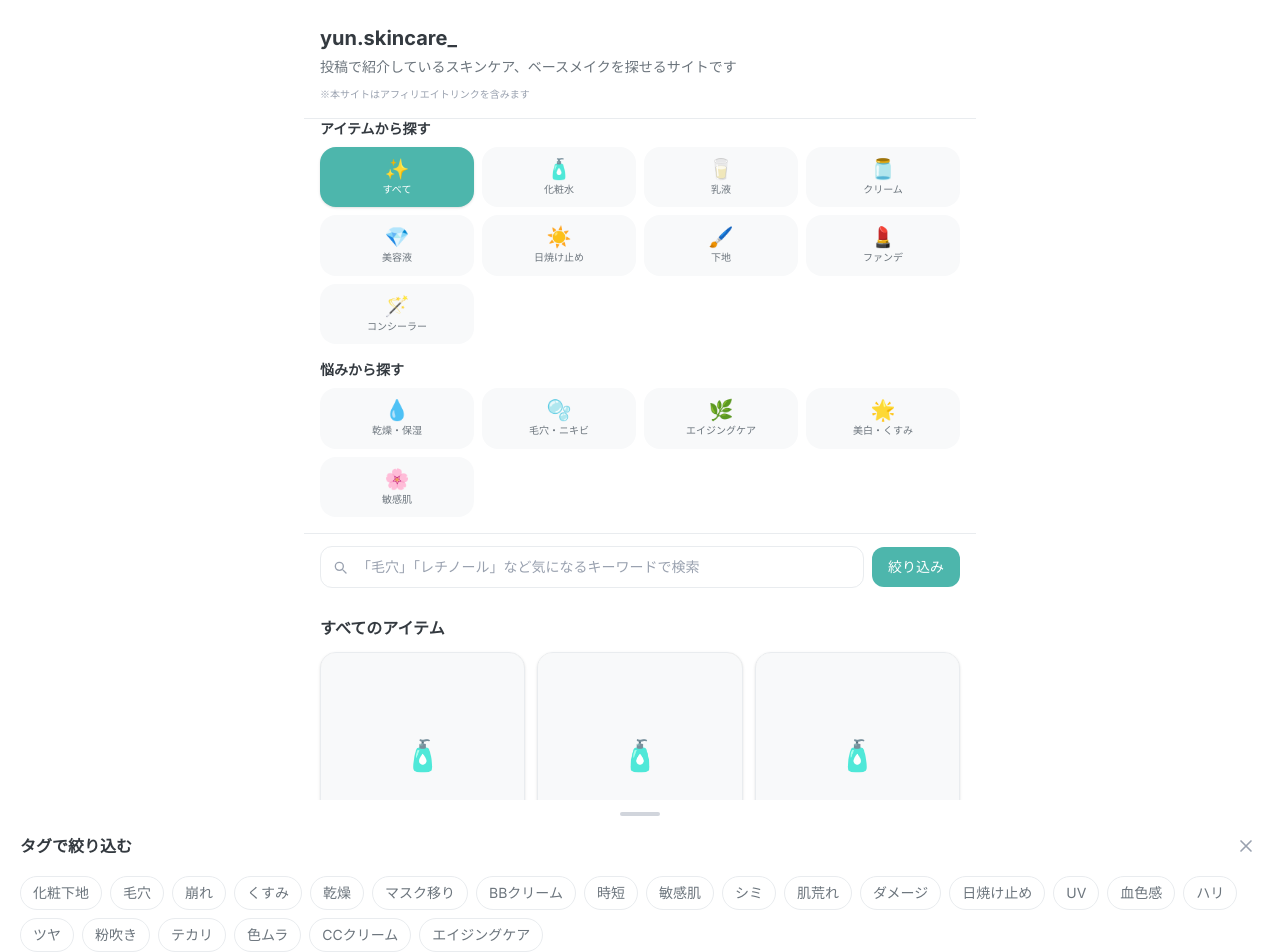
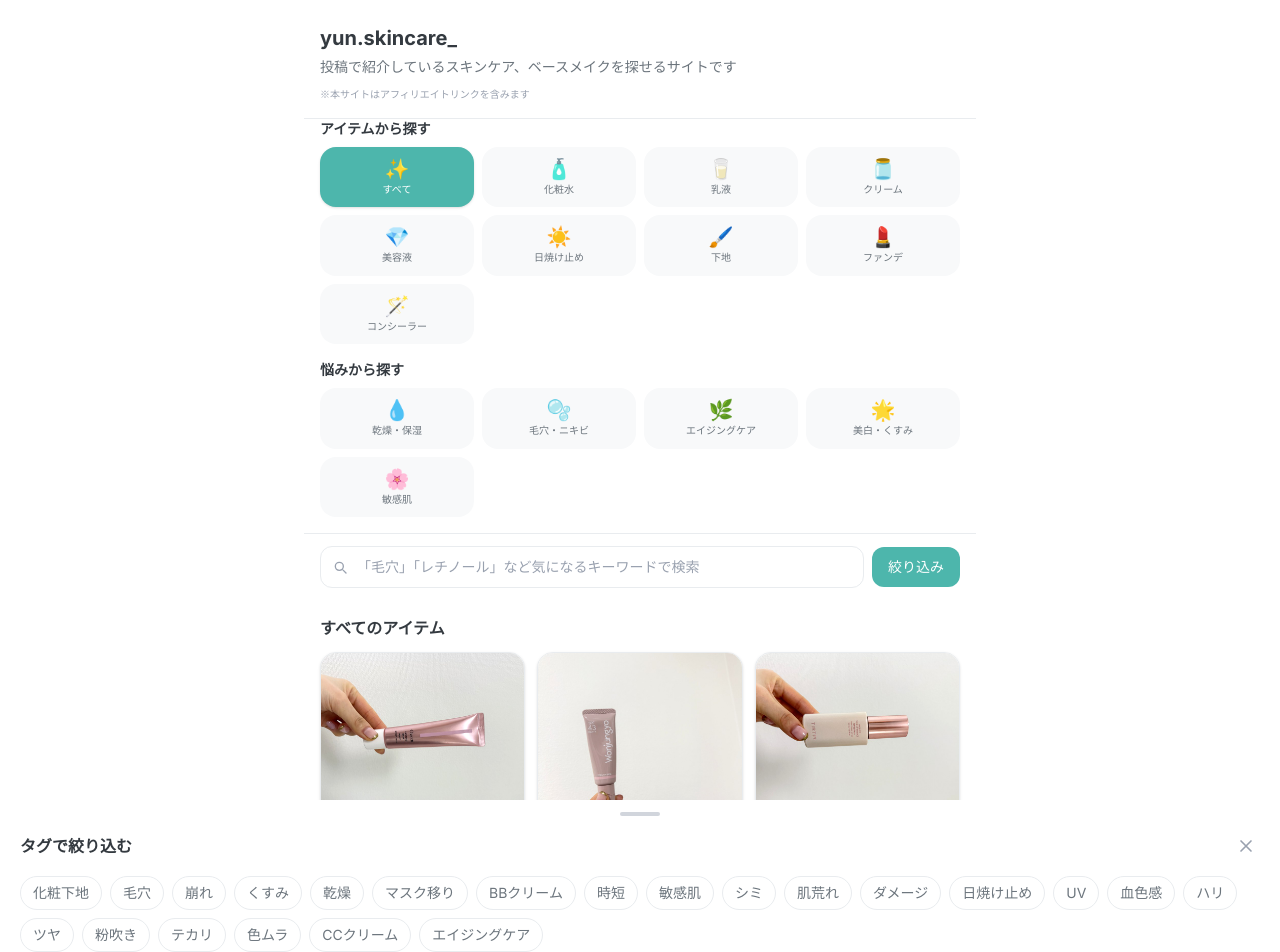
Before and after one commit to yucosmelabkansou-a11y/skincare-affiliate, a Next.js app: page / in a window 1280 px wide. Shown: the top 952 px of the page. Built offline with nearby package versions, Linux system fonts and the light colour scheme.

Commit message:
商品カード：画像が正常に表示されるよう修正（🧴フォールバック制御）

```diff
--- a/src/components/ProductCard.tsx
+++ b/src/components/ProductCard.tsx
@@ -1,6 +1,7 @@
 'use client'
 
 import Image from 'next/image'
+import { useState } from 'react'
 import { Product } from '@/types/product'
 
 type Props = {
@@ -9,6 +10,11 @@ type Props = {
 }
 
 export default function ProductCard({ product, onClick }: Props) {
+  const [imgLoaded, setImgLoaded] = useState(false)
+  const [imgError, setImgError] = useState(false)
+
+  const showFallback = !product.image_filename || imgError || !imgLoaded
+
   return (
     <button
       onClick={onClick}
@@ -16,24 +22,24 @@ export default function ProductCard({ product, onClick }: Props) {
     >
       {/* Image area */}
       <div className="relative w-full aspect-square bg-[#F8F9FA]">
-        {product.image_filename ? (
+        {/* Fallback overlay — shown only while loading or on error */}
+        {showFallback && (
+          <div className="absolute inset-0 flex items-center justify-center text-3xl text-gray-300 bg-[#F8F9FA]">
+            🧴
+          </div>
+        )}
+        {product.image_filename && !imgError ? (
           <Image
             src={`/images/${product.image_filename}`}
             alt={product.name}
             fill
             sizes="(max-width: 640px) 50vw, 33vw"
             className="object-cover"
-            onError={(e) => {
-              const target = e.currentTarget as HTMLImageElement
-              target.style.display = 'none'
-            }}
+            onLoad={() => setImgLoaded(true)}
+            onError={() => setImgError(true)}
             unoptimized
           />
         ) : null}
-        {/* Fallback overlay */}
-        <div className="absolute inset-0 flex items-center justify-center text-3xl text-gray-300 bg-[#F8F9FA]">
-          🧴
-        </div>
 
         {/* Instagram badge */}
         {product.instagram_url && (
```
